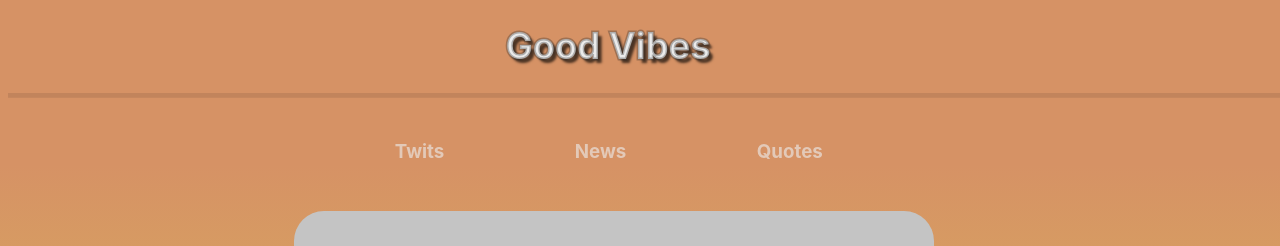
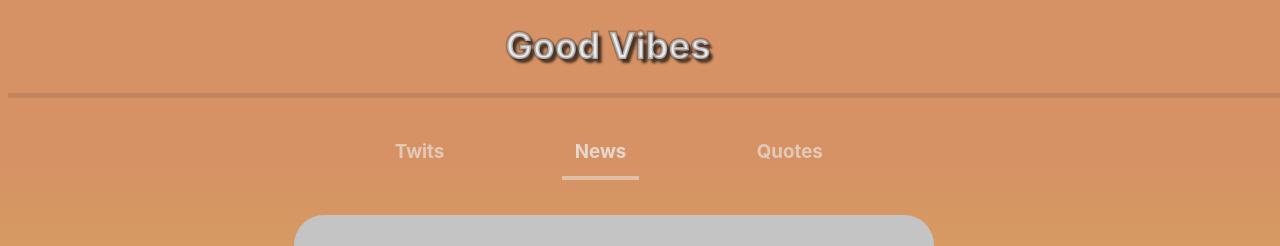
Before and after one commit to RenatoCesarF/GoodVibesJournal, a Next.js app: page /timeLine in a window 1280 px wide. Shown: the top 246 px of the page. Built offline with nearby package versions, Linux system fonts and the light colour scheme.

Commit message:
:sparkles: Select Option system made
Just need to pull the api to make the time line, an write a function that changes the fech of api to another Link

```diff
--- a/components/Menu/Menu.js
+++ b/components/Menu/Menu.js
@@ -8,23 +8,51 @@ import styles from './Menu.module.css'
 
 export default function HeaderMenu() {
 
-    function changeTimeLineContentTo() {
-        console.log("TIME LINE CHANGED");
+    const [newsOption, setNewsOption] = useState(styles.selectedOption)
+    const [twitsOption, setTwitsOption] = useState(styles.link)
+    const [quotesOption, setQuotesOption] = useState(styles.link)
+
+    //Set the timeLine as news to start
+    function choseOption(option) {
+        //Set all as unselected, then see witch one to set as selected
+        setNewsOption(styles.link);
+        setQuotesOption(styles.link);
+        setTwitsOption(styles.link);
+
+        switch (option) {
+            case "Twits":
+                setTwitsOption(styles.selectedOption);
+                //Set the timeLine as twits
+                break;
+            case "News":
+                setNewsOption(styles.selectedOption);
+                //Set the timeLine as news
+                break;
+            case "Quotes":
+                setQuotesOption(styles.selectedOption);
+                //Set the timeLine as quotes
+                break;
+
+        }
     }
     return (
         <div>
             <ul className={styles.menu}>
 
                 <li className={styles.menuOption}>
-                    <h3 className={styles.link} onClick={changeTimeLineContentTo}>Twits</h3>
+                    <h3
+                        className={twitsOption}
+                        onClick={()=> choseOption("Twits")}>Twits</h3>
                 </li>
 
                 <li className={styles.menuOption} >
-                    <h3 className={styles.link} onClick={changeTimeLineContentTo}>News</h3>
+                    <h3 className={newsOption}
+                        onClick={()=> choseOption("News")}>News</h3>
                 </li >
 
                 <li className={styles.menuOption}>
-                    <h3 className={styles.link} onClick={changeTimeLineContentTo}>Quotes</h3>
+                    <h3 className={quotesOption}
+                        onClick={()=> choseOption("Quotes")}>Quotes</h3>
                 </li>
 
             </ul>
--- a/components/Menu/Menu.module.css
+++ b/components/Menu/Menu.module.css
@@ -14,10 +14,6 @@
     margin-right: 0.1vw;
     display: inline-flex;
     text-align: center;
-
-
-
-
 }
 
 .link{
@@ -49,20 +45,30 @@
 }
 
 .selectedOption{
+    transition: ease-in-out;
+    -webkit-transition: all 0.3s;
+    color:#ebebebca;
+
     font-family: -apple-system, BlinkMacSystemFont, 'Segoe UI', Roboto, Oxygen, Ubuntu, Cantarell, 'Open Sans', 'Helvetica Neue', sans-serif;
 
     text-align: center;
-    margin-right: 5vw;
-    margin-left: 5vw;
+    margin-right: 4vw;
+    margin-left: 4vw;
     align-items: center;
     font: bold;
-    font-size: calc(20 + (140 - 20) * ((100vw - 300px) / (1600 - 300)));
+    font-size: calc(10 + (100 - 10) * ((100vw - 300px) / (1600 - 300)));
+    padding: 1vw;
+
+    border-bottom: 0.5vh solid #ebebeb80;
+
 
     transition: ease-in-out;
-    -webkit-transition: all 0.3s;
-    color:#ebebeb;
-    background-color: #2d2d2d52;
-    border-radius: 4vh;
+    -webkit-transition: all 0.2s;
+
+    -webkit-user-select: none; /* Safari */
+    -moz-user-select: none; /* Firefox */
+    -ms-user-select: none; /* IE10+/Edge */
+    user-select: none; /* Standard */
 }
 
 @media (max-width: 768px){
--- a/pages/index.js
+++ b/pages/index.js
@@ -21,9 +21,8 @@ function Home({ Component, pageProps }) {
 
     return (
         <div >
-            <head>
-                <meta name="theme-color" content="#2d2d2dd00"></meta>
-            </head>
+
+
 
             <style jsx global >{`
             HTML,BODY{
--- a/pages/timeLine.js
+++ b/pages/timeLine.js
@@ -17,9 +17,8 @@ function timeLine({ Component, pageProps }) {
 
     return (
         <div>
-            <head>
-                <meta name="theme-color" content="currentcolor"></meta>
-            </head>
+
+
             <style jsx global >{`
                 HTML,BODY{
                         ${getDayColor(dayFase)}
```
